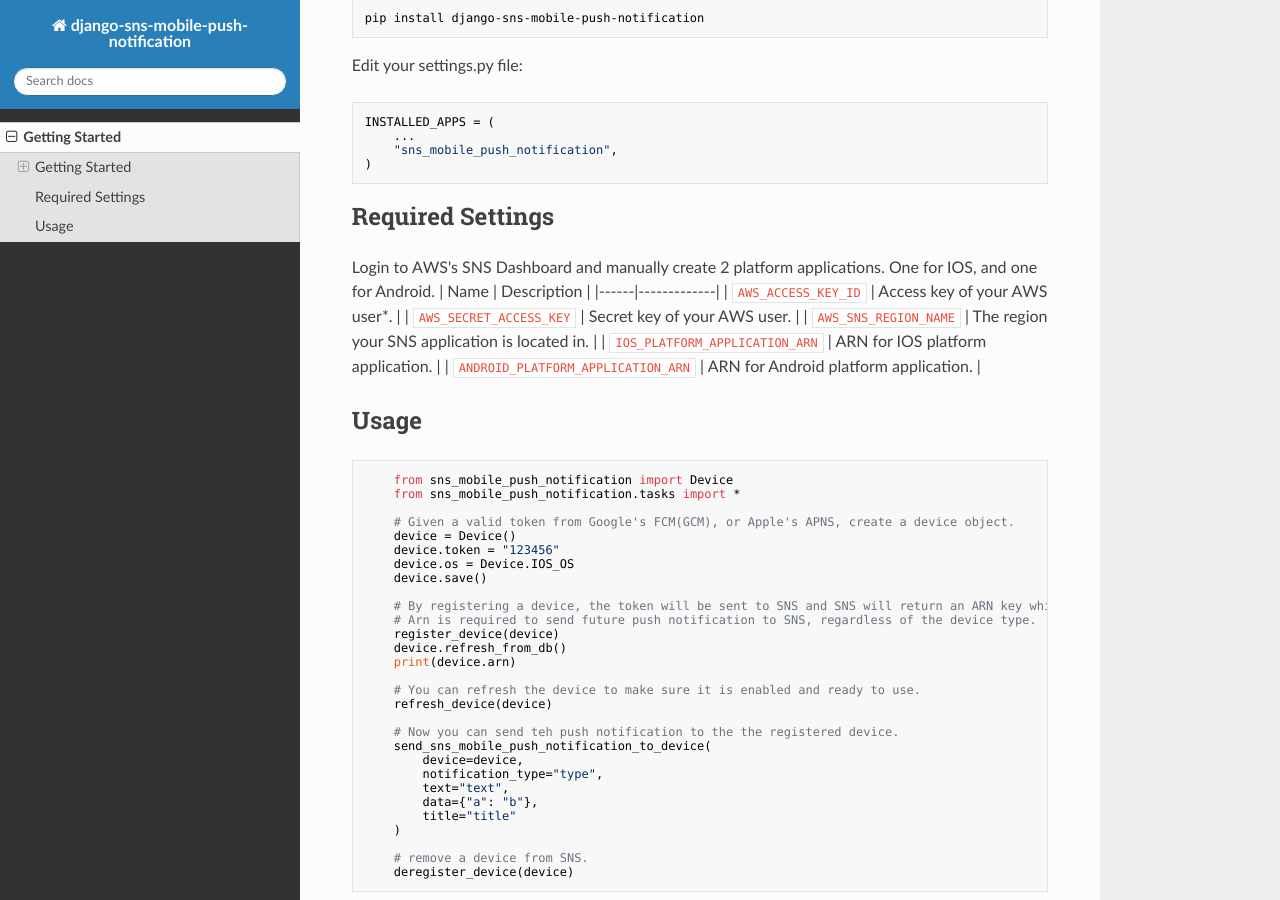
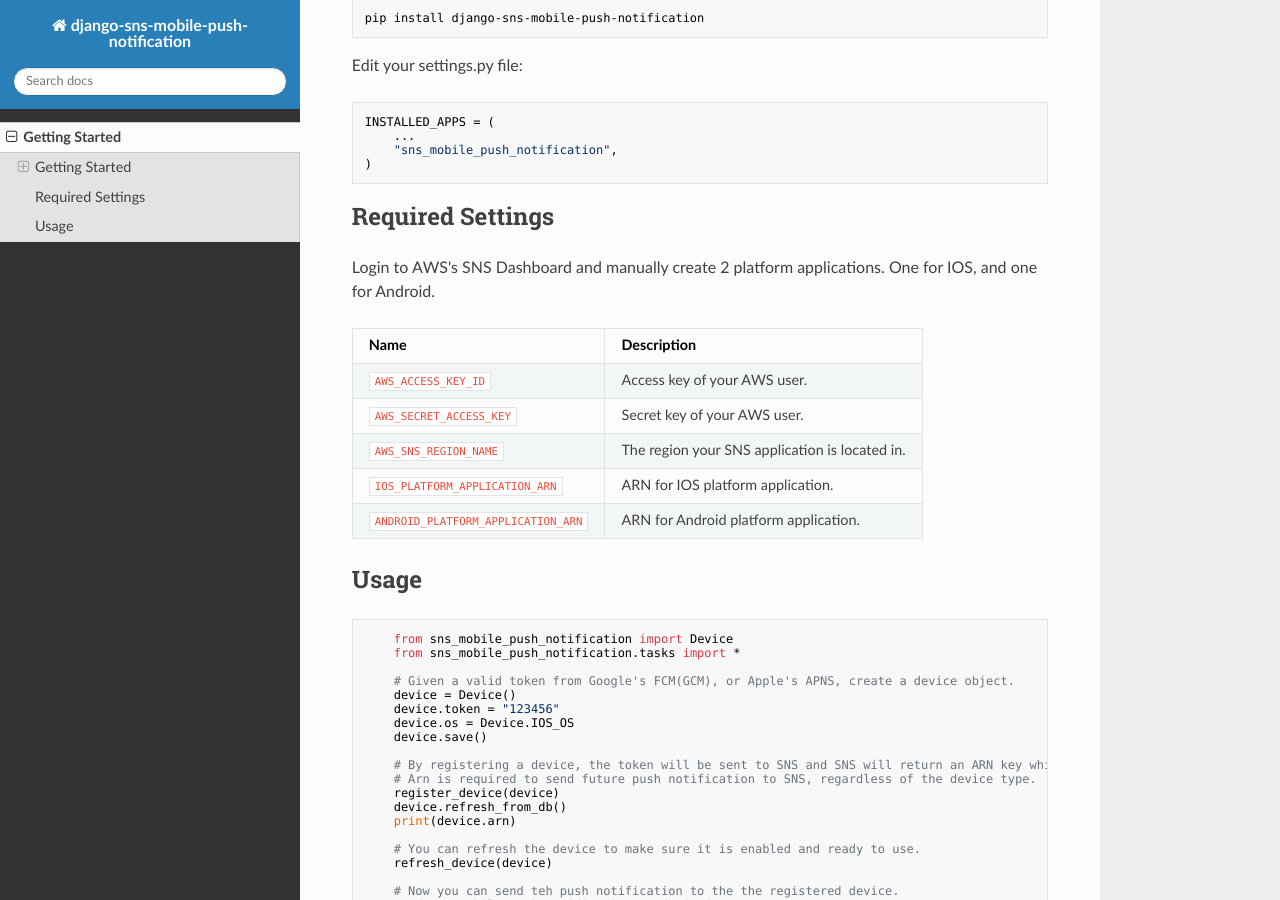
Before and after one commit to ml-archive/django-sns-mobile-push-notification, an MkDocs documentation site: the page built from docs/index.md, in a window 1280 px wide and 900 px high, scrolled down 364 px. Built offline with MkDocs 1.6.1, drawn with Linux system fonts in a browser that asks for light colours; nearby versions of some CDN libraries; old or Windows-style settings are respelled for this version of MkDocs.

Commit message:
[ django-sns-mobile-push-notification ] docs updated.

```diff
--- a/docs/index.md
+++ b/docs/index.md
@@ -24,9 +24,10 @@ INSTALLED_APPS = (
 ## Required Settings
 
 Login to AWS's SNS Dashboard and manually create 2 platform applications. One for IOS, and one for Android.
+
 | Name | Description |
 |------|-------------|
-| ``AWS_ACCESS_KEY_ID`` | Access key of your AWS user*. |
+| ``AWS_ACCESS_KEY_ID`` | Access key of your AWS user. |
 | ``AWS_SECRET_ACCESS_KEY`` | Secret key of your AWS user. |
 | ``AWS_SNS_REGION_NAME`` | The region your SNS application is located in. |
 | ``IOS_PLATFORM_APPLICATION_ARN`` | ARN for IOS platform application. |
```
